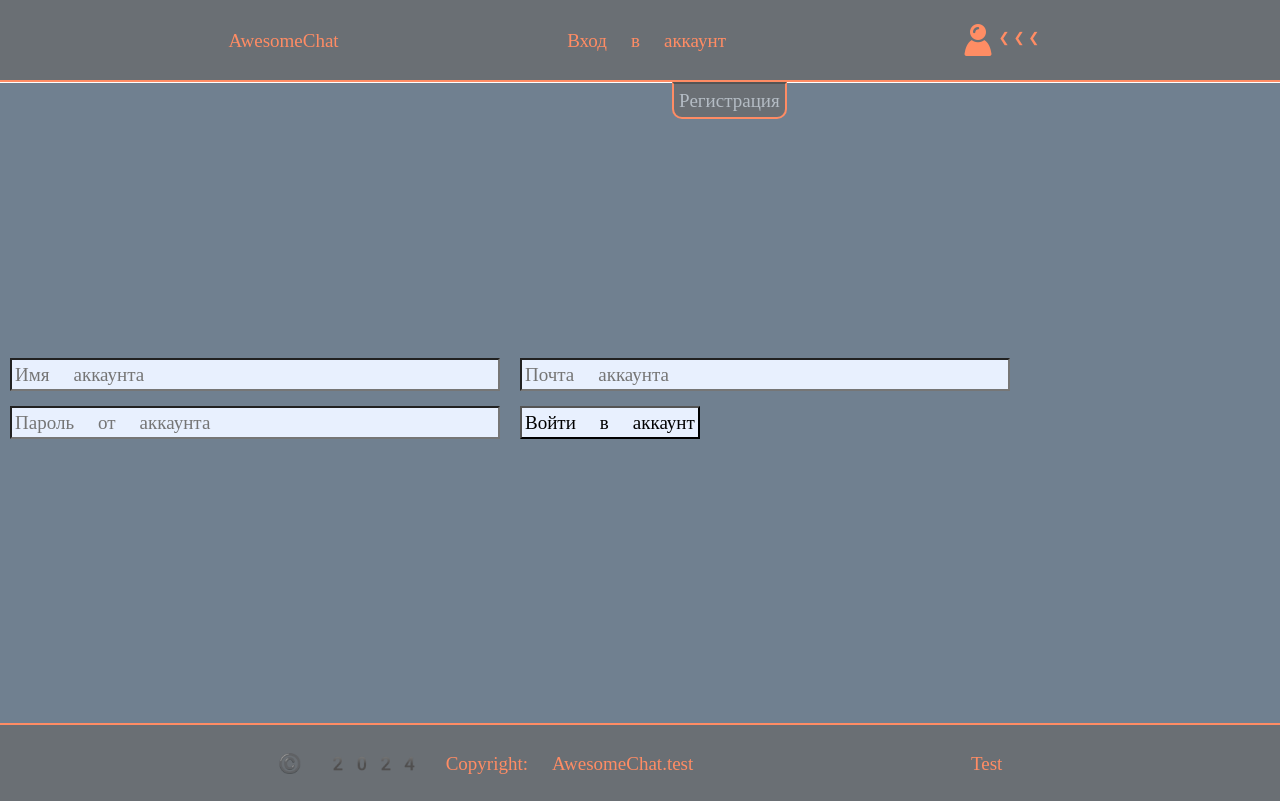
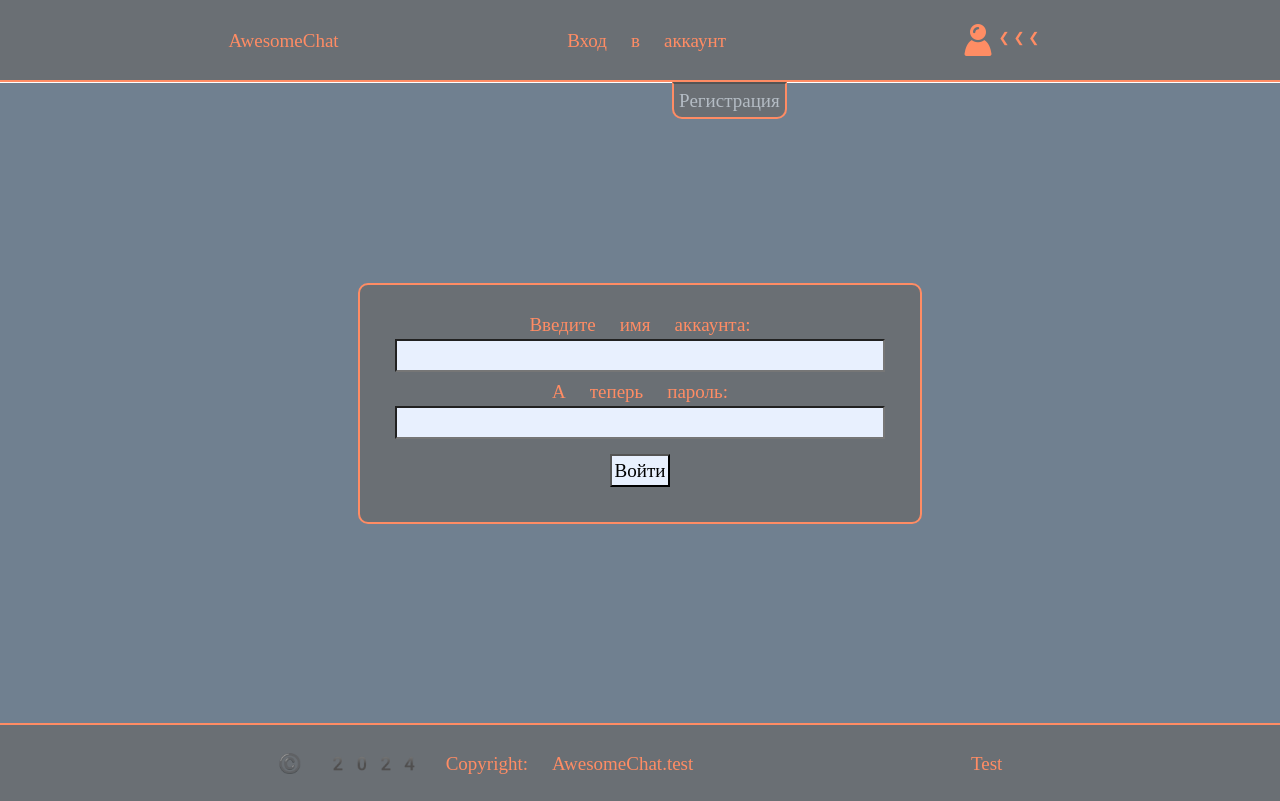
Before and after one commit to Marator2K07/Web-chat, a React (Create React App) app in the folder frontend/: page / in a window 1280 px wide. Shown: the top 801 px of the page. Built offline with nearby package versions, Linux system fonts and the light colour scheme.

Commit message:
Убрано лишнее, добавлен стиль. Дописана более рабочая реализация.
Пока без предпроверок на форме.

```diff
--- a/frontend/src/components/MainBlock/Components/LoginMainBlock/LoginMainBlock.jsx
+++ b/frontend/src/components/MainBlock/Components/LoginMainBlock/LoginMainBlock.jsx
@@ -1,17 +1,18 @@
 import React, { useState } from 'react'
 import axios from 'axios'
 import classes from './LoginMainBlock.module.css'
-import ResponseErrorBlock from '../../../Messages/ResponseError/ResponseError'
 
 const ApiUrl = 'http://127.0.0.1:8000/login';
 
-export default function LoginMainBlock({user, ...props}) {
-    const [error, setError] = useState(null);
+export default function LoginMainBlock({user,
+                                        setLoading,
+                                        setResponce,
+                                        setError,
+                                        ...props}) {
     // идентификационные данные
     const [credentials, setCredentials] = useState({
         username: '',
-        password: '',
-        email: ''
+        password: ''
     });
     // установка изменений в идентификационных данных
     const handleChange = (e) => {
@@ -23,13 +24,21 @@ export default function LoginMainBlock({user, ...props}) {
 
     async function handleSubmit(e) {
         e.preventDefault();
+
+        // место для предпроверок
+
+        // если прошли предпроверку
+        setLoading(true);
+        setResponce(null);
+        setError(null);
         await axios.post(ApiUrl, credentials)
         .then(function (response) {
-            // обрабатываем JWT токены
+            // обрабатываем JWT токены (тестовый код)
             const { token, refreshToken } = response.data;
             // сохранение в локальное хранилище не безопасно, но пока так
             localStorage.setItem('token', token);
             localStorage.setItem('refreshToken', refreshToken);
+            setResponce(response);
             console.log(response.data);
         })
         .catch(function (error) {
@@ -40,27 +49,20 @@ export default function LoginMainBlock({user, ...props}) {
     return (
         <div className={classes.LoginMainBlock} {...props}>
             <form>
+                <p>Введите имя аккаунта:</p>
                 <input
                     type='username'
                     name='username'
                     value={credentials.username}
-                    onChange={handleChange}
-                    placeholder='Имя аккаунта'/>
-                <input
-                    type='email'
-                    name='email'
-                    value={credentials.email}
-                    onChange={handleChange}
-                    placeholder='Почта аккаунта'/>
+                    onChange={handleChange}/>
+                <p>А теперь пароль:</p>
                 <input
                     type='password'
                     name='password'
                     value={credentials.password}
-                    onChange={handleChange}
-                    placeholder='Пароль от аккаунта'/>
-                <button type='button' onClick={handleSubmit}>Войти в аккаунт</button>
+                    onChange={handleChange}/>
+                <button type='button' onClick={handleSubmit}>Войти</button>
             </form>
-            {error === null ? '' : <ResponseErrorBlock responseError={error}/>}
         </div>
     )
 }
--- a/frontend/src/components/MainBlock/Components/LoginMainBlock/LoginMainBlock.module.css
+++ b/frontend/src/components/MainBlock/Components/LoginMainBlock/LoginMainBlock.module.css
@@ -0,0 +1,15 @@
+.LoginMainBlock {
+    padding: 25px;
+    max-height: max-content;
+    max-width: max-content;
+    background-color: rgb(106, 111, 116);
+    border: 2px solid rgb(255, 140, 100);
+    border-radius: 10px;
+}
+
+.LoginMainBlock form {
+    display: flex;
+    flex-direction: column;
+    align-items: center;
+    justify-content: center;
+}
```
